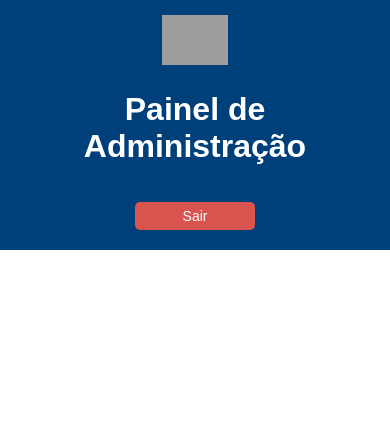
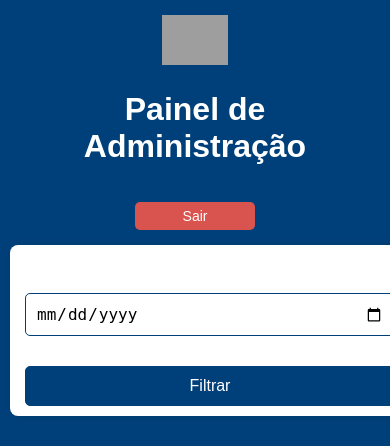
Before and after one commit to cayo-pereira/sistema-marcacoes, a Flask app: page /admin in a window 390 px wide. Shown: the top 446 px of the page. Run offline with Flask 3, Linux system fonts and the light colour scheme; the visitor is signed in with stand-in values (Sample User, id 1); data that the repository does not hold is empty; grey boxes are pictures that could not be loaded.

Commit message:
Filtro de agendamentos adm
Adição de filtro para os agendamentos na tela de administração, filtro feito por meio de calendário.

```diff
--- a/app.py
+++ b/app.py
@@ -106,6 +106,15 @@
     data_selecionada = datetime.strptime(data, '%Y-%m-%d')
     return data_selecionada.weekday() < 5  # 0-4 representa segunda a sexta-feira
 
+def get_consultas_por_data(data):
+    conn = sqlite3.connect('consultas.db')
+    cursor = conn.cursor()
+    cursor.execute('SELECT * FROM marcacoes WHERE data = ? ORDER BY horario', (data,))
+    consultas = cursor.fetchall()
+    conn.close()
+    return consultas
+
+
 @app.route('/', methods=['GET', 'POST'])
 def marcacao():
     if request.method == 'POST':
@@ -196,8 +205,15 @@
     if 'admin' not in session:
         return redirect(url_for('login'))
 
-    consultas = get_all_consultas()
-    return render_template('administracao.html', consultas=consultas)
+    filtro_data = request.args.get('filtro_data')  # Pega o valor do filtro (se existir)
+
+    if filtro_data:
+        consultas = get_consultas_por_data(filtro_data)
+    else:
+        consultas = get_all_consultas()
+
+    return render_template('administracao.html', consultas=consultas, filtro_data=filtro_data)
+
 
 @app.route('/admin/excluir', methods=['POST'])
 def excluir():
--- a/static/styles.css
+++ b/static/styles.css
@@ -308,3 +308,43 @@
         font-size: 14px;
     }
 }
+.filtro-form {
+    position: absolute;
+    bottom: 10px;
+    left: 20px;
+    display: flex;
+    align-items: center;
+    gap: 10px;
+    flex-wrap: nowrap; /* Desktop: continua em linha */
+}
+
+.filtro-form input[type="date"],
+.filtro-form button {
+    padding: 4px 8px;
+    font-size: 14px;
+}
+
+header {
+    position: relative;
+}
+
+/* Ajuste do filtro para telas menores */
+@media (max-width: 768px) {
+    .filtro-form {
+        position: static; /* remove o posicionamento absoluto */
+        flex-direction: column;
+        align-items: stretch;
+        justify-content: center;
+        gap: 10px;
+        margin-top: 10px;
+        width: 100%;
+        padding: 0 15px;
+    }
+
+    .filtro-form input[type="date"],
+    .filtro-form button {
+        width: 100%;
+        font-size: 16px;
+        padding: 10px;
+    }
+}
--- a/templates/administracao.html
+++ b/templates/administracao.html
@@ -16,6 +16,11 @@
           <!-- Formulário de logout com botão centralizado -->
         <form method="POST" action="{{ url_for('logout') }}" class="logout-form">
             <button type="submit" class="btn-sair">Sair</button>
+        </form>
+        <form method="GET" action="{{ url_for('admin') }}" class="filtro-form">
+            <label for="filtro_data">Filtrar por data:</label>
+            <input type="date" name="filtro_data" id="filtro_data" value="{{ filtro_data|default('') }}">
+            <button type="submit" class="btn-filtrar">Filtrar</button>
         </form>
 
     </header>
```
